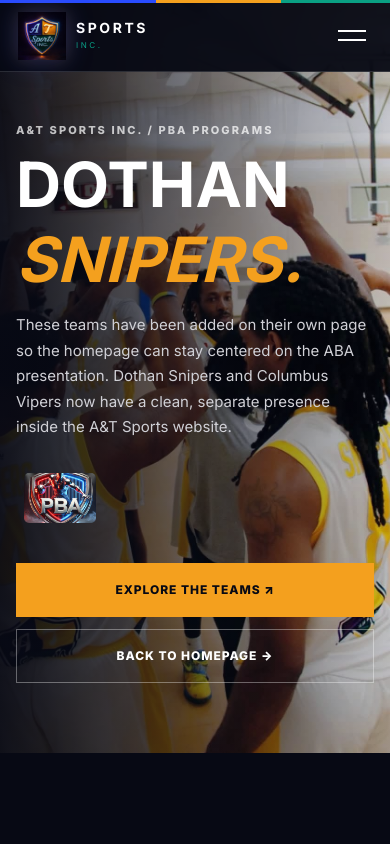
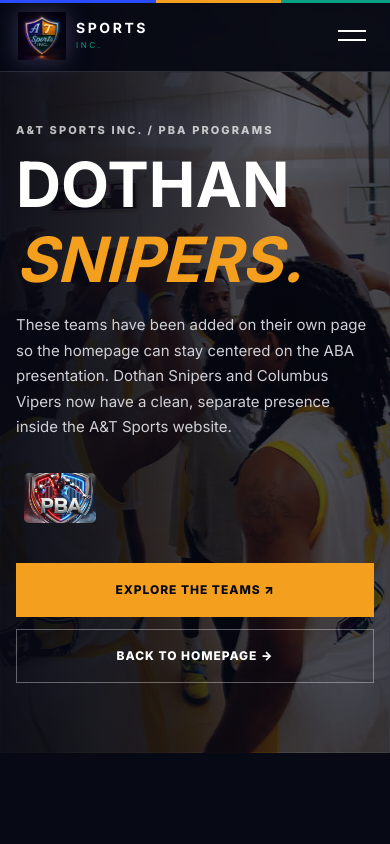
Before and after one commit to atsportsrico/atsports-site, a website: page dothan-snipers.html in a window 390 px wide. Shown: the top 844 px of the page. Drawn offline with Linux system fonts and the light colour scheme; a web font is replaced by a local one.

Commit message:
Enhance Dothan Snipers hero photo

```diff
--- a/dothan-snipers.html
+++ b/dothan-snipers.html
@@ -8,8 +8,76 @@
   <link rel="preconnect" href="https://fonts.gstatic.com" crossorigin>
   <link href="https://fonts.googleapis.com/css2?family=Barlow+Condensed:wght@600;700;800;900&family=Inter:wght@400;500;600;700;800&display=swap" rel="stylesheet">
   <link rel="stylesheet" href="styles.css" />
-<style>.dothan-feature-hero{background:linear-gradient(90deg,rgba(7,9,20,.94),rgba(7,9,20,.2)),url("assets/dothan-snipers-feature.jpg") center/cover}.team-photo-thumb{width:120px;height:82px;object-fit:cover}.pba-logo-thumb{width:72px;height:50px;object-fit:cover}</style></head>
+  <style>
+    .dothan-feature-hero {
+      background:
+        linear-gradient(90deg, rgba(7,9,20,.98) 0%, rgba(7,9,20,.90) 34%, rgba(7,9,20,.52) 58%, rgba(7,9,20,.18) 100%),
+        url("assets/dothan-snipers-feature.jpg") center / cover no-repeat;
+      isolation: isolate;
+    }
+
+    .dothan-feature-hero::after {
+      content: "";
+      position: absolute;
+      inset: 0;
+      z-index: 1;
+      pointer-events: none;
+      background:
+        linear-gradient(90deg, rgba(7,9,20,.86) 0%, rgba(7,9,20,.48) 46%, rgba(7,9,20,.08) 72%, rgba(7,9,20,.24) 100%),
+        linear-gradient(180deg, rgba(7,9,20,.16), rgba(7,9,20,.34));
+    }
+
+    .dothan-hero-photo {
+      position: absolute;
+      z-index: 0;
+      top: 4%;
+      right: 2.5%;
+      width: 49%;
+      height: 92%;
+      object-fit: contain;
+      object-position: center;
+      filter: url(#snipersSharpen) contrast(1.09) saturate(1.04) brightness(1.03);
+      opacity: .98;
+      transform: translateZ(0);
+      image-rendering: auto;
+      box-shadow: 0 24px 72px rgba(0,0,0,.24);
+    }
+
+    .dothan-feature-hero .pba-hero-grid {
+      position: relative;
+      z-index: 3;
+    }
+
+    .team-photo-thumb { width:120px; height:82px; object-fit:cover; }
+    .pba-logo-thumb { width:72px; height:50px; object-fit:cover; }
+
+    @media (max-width: 900px) {
+      .dothan-feature-hero {
+        background:
+          linear-gradient(180deg, rgba(7,9,20,.90), rgba(7,9,20,.76)),
+          url("assets/dothan-snipers-feature.jpg") center / cover no-repeat;
+      }
+      .dothan-hero-photo {
+        top: 0;
+        right: 0;
+        width: 100%;
+        height: 100%;
+        object-fit: cover;
+        object-position: 52% center;
+        opacity: .36;
+        filter: url(#snipersSharpen) contrast(1.08) saturate(1.04) brightness(.95);
+        box-shadow: none;
+      }
+    }
+  </style>
+</head>
 <body class="pba-page">
+  <svg width="0" height="0" aria-hidden="true" focusable="false" style="position:absolute">
+    <filter id="snipersSharpen" x="-10%" y="-10%" width="120%" height="120%" color-interpolation-filters="sRGB">
+      <feConvolveMatrix order="3" kernelMatrix="0 -0.45 0 -0.45 2.8 -0.45 0 -0.45 0" preserveAlpha="true" />
+    </filter>
+  </svg>
+
   <header class="site-header" id="siteHeader">
     <a class="brand" href="index.html">
       <img class="brand-logo-img" src="assets/at-sports-logo.jpeg" alt="A&T Sports Inc. logo" />
@@ -26,7 +94,8 @@
       <div class="nav-dropdown active" data-nav-dropdown>
         <button class="nav-dropdown-toggle" type="button" aria-expanded="false" aria-haspopup="true">
           Teams <span class="nav-caret" aria-hidden="true">▾</span>
-        </button>        <div class="nav-dropdown-menu" role="menu">
+        </button>
+        <div class="nav-dropdown-menu" role="menu">
           <a href="index.html#teams" role="menuitem"><span>ABA</span><strong>Circle City Pythons</strong><small>ABA</small></a>
           <a href="dothan-snipers.html" role="menuitem"><span>PBA</span><strong>Dothan Snipers</strong><small>PBA</small></a>
           <a href="columbus-vipers.html" role="menuitem"><span>PBA</span><strong>Columbus Vipers</strong><small>PBA</small></a>
@@ -41,11 +110,14 @@
 
   <main id="top">
     <section class="pba-page-hero section-dark dothan-feature-hero">
+      <img class="dothan-hero-photo" src="assets/dothan-snipers-feature.jpg" alt="Dothan Snipers team huddle" />
       <div class="container pba-hero-grid">
-        <div >
+        <div>
           <div class="section-kicker light">A&T SPORTS INC. / PBA PROGRAMS</div>
           <h1>DOTHAN<br><em>SNIPERS.</em></h1>
-          <p class="hero-lede">These teams have been added on their own page so the homepage can stay centered on the ABA presentation. Dothan Snipers and Columbus Vipers now have a clean, separate presence inside the A&T Sports website.</p><img class="pba-logo-thumb" src="assets/pba-logo.jpeg" alt="PBA logo"><div class="hero-actions">
+          <p class="hero-lede">These teams have been added on their own page so the homepage can stay centered on the ABA presentation. Dothan Snipers and Columbus Vipers now have a clean, separate presence inside the A&T Sports website.</p>
+          <img class="pba-logo-thumb" src="assets/pba-logo.jpeg" alt="PBA logo">
+          <div class="hero-actions">
             <a class="btn btn-primary" href="#profiles">Explore the Teams ↗</a>
             <a class="btn btn-ghost" href="index.html">Back to Homepage →</a>
           </div>
```
